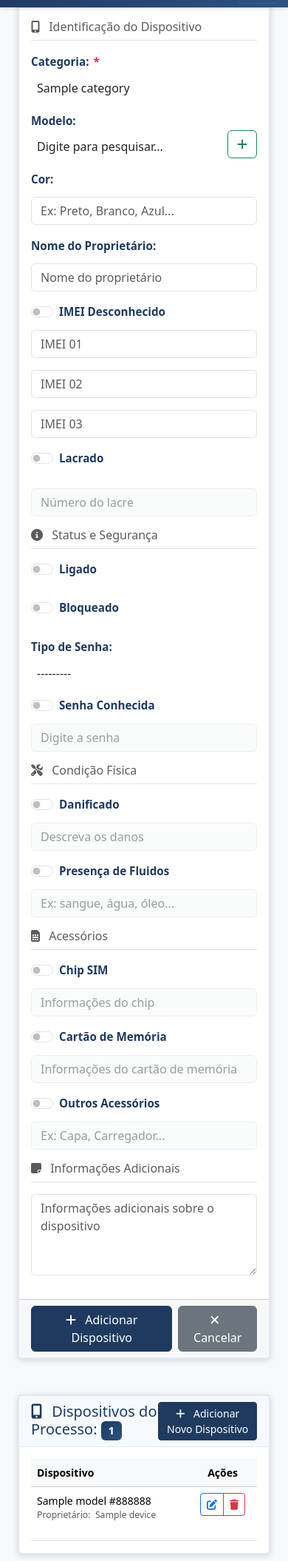
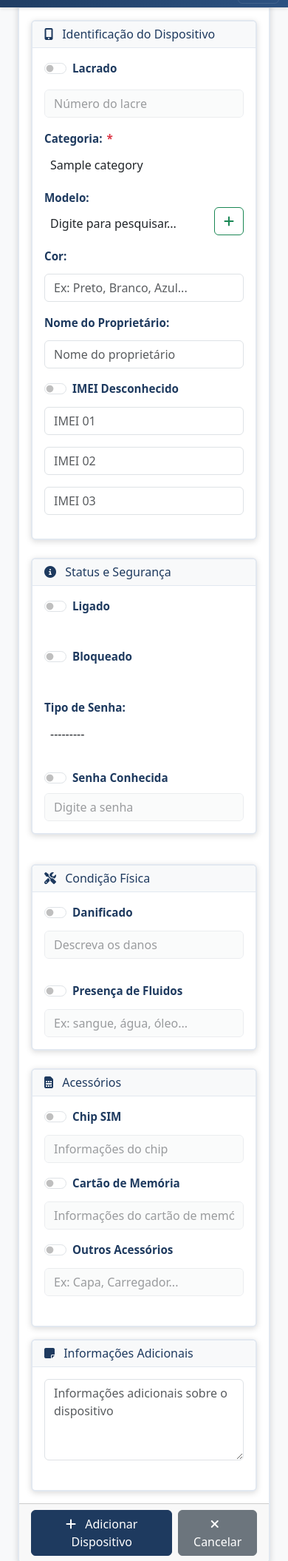
Before and after one commit to leonardofandrade/next, a Django app: page /next/cases/1/devices/ in a window 390 px wide, after a click on "Adicionar Novo Dispositivo". Shown: the part 777-2887 px from the top of the page at 74% size. Run offline with Django 5.2, Linux system fonts and the light colour scheme; a user stored in the database is signed in; tables that the repository leaves empty hold one stand-in row (values such as "Sample post"); some libraries are stand-ins or nearby versions.

Commit message:
refactor(cases, templates): restructure device management form for improved clarity and organization
- Enhanced the layout of the device management form by introducing card structures for better visual separation of sections.
- Updated the arrangement of form fields to improve usability, including grouping related fields and adding headers for clarity.
- Streamlined error message display and improved button placements for a more intuitive user experience.
- Removed redundant comments and cleaned up the HTML structure for better maintainability.

```diff
--- a/templates/cases/case_devices.html
+++ b/templates/cases/case_devices.html
@@ -57,7 +57,7 @@ Gerenciar os dispositivos do processo
                     {% endif %}
                     <div class="card-body">
                         {% if device_form.non_field_errors %}
-                        <div class="alert alert-danger alert-dismissible fade show" role="alert">
+                        <div class="alert alert-danger alert-dismissible fade show mb-4" role="alert">
                             <i class="fas fa-exclamation-triangle me-2"></i>
                             <strong>Erro:</strong>
                             <ul class="mb-0">
@@ -68,19 +68,32 @@ Gerenciar os dispositivos do processo
                             <button type="button" class="btn-close" data-bs-dismiss="alert" aria-label="Fechar"></button>
                         </div>
                         {% endif %}
-                        <!-- Informações Básicas do Dispositivo -->
-                        <div class="mb-3">
-                            <h6 class="text-muted mb-3 border-bottom pb-2">
+                        <div class="row g-3">
+                            <div class="col-md-12">
+                                <div class="card">
+                                    <div class="card-header bg-light">
+                                        <h6 class="card-title mb-0">
                                             <i class="fas fa-mobile-alt me-2"></i>
                                             Identificação do Dispositivo
                                         </h6>
-                            <div class="row g-3 mb-3">
+                                    </div>
+                                    <div class="card-body">
+                                        <div class="row g-3">
+                                            <div class="col-md-2">
+                                                <div class="form-check form-switch form-label mb-3">
+                                                    {{ device_form.is_sealed }}
+                                                    <label class="form-check-label" for="{{ device_form.is_sealed.id_for_label }}">
+                                                        {{ device_form.is_sealed.label }}
+                                                    </label>
+                                                </div>
+                                                <div id="security_seal_field">{{ device_form.security_seal }}</div>
+                                            </div>
                                             <div class="col-md-3">
                                                 {{ device_form.device_category|form_label_class }}
                                                 {{ device_form.device_category }}
                                                 {{ device_form.device_category.errors }}
                                             </div>
-                                <div class="col-md-9">
+                                            <div class="col-md-4">
                                                 <div class="d-flex align-items-end gap-2">
                                                     <div class="flex-grow-1">
                                                         {{ device_form.device_model|form_label_class }}
@@ -98,20 +111,17 @@ Gerenciar os dispositivos do processo
                                                     </div>
                                                 </div>
                                             </div>
-                            </div>
-                            <div class="row g-3 mb-3">
                                             <div class="col-md-3">
                                                 {{ device_form.color|form_label_class }}
                                                 {{ device_form.color }}
                                                 {{ device_form.color.errors }}
                                             </div>
-                                <div class="col-md-9">
+                                            <div class="col-md-3">
                                                 {{ device_form.owner_name|form_label_class }}
                                                 {{ device_form.owner_name }}
                                                 {{ device_form.owner_name.errors }}
                                             </div>
-
-                            </div>
+                                            <div class="col-md-9">
                                                 <div class="row g-3">
                                                     <div class="col-md-12">
                                                         <div class="form-check form-switch form-label">
@@ -149,29 +159,26 @@ Gerenciar os dispositivos do processo
                                                         {% endif %}
                                                     </div>
                                                 </div>
-                            <div class="row g-3 mb-3">
-                                <div class="col-md-3">
-                                    <div class="form-check form-switch form-label">
-                                        {{ device_form.is_sealed }}
-                                        <label class="form-check-label" for="{{ device_form.is_sealed.id_for_label }}">
-                                            {{ device_form.is_sealed.label }}
-                                        </label>
                                             </div>
                                         </div>
-                                <div class="col-md-9">
-                                    <div id="security_seal_field">{{ device_form.security_seal }}</div>
+
                                     </div>
                                 </div>
                             </div>
 
-                        <!-- Status e Segurança -->
-                        <div class="mb-3">
-                            <h6 class="text-muted mb-3 border-bottom pb-2">
+                        </div>
+                        <div class="row g-3">
+                            <div class="col-md-6">
+                                <div class="card">
+                                    <div class="card-header bg-light">
+                                        <h6 class="card-title mb-0">
                                             <i class="fas fa-info-circle me-2"></i>
                                             Status e Segurança
                                         </h6>
-                            <div class="row g-3 mb-3">
-                                <div class="col-md-3">
+                                    </div>
+                                    <div class="card-body">
+                                        <div class="row g-3">
+                                            <div class="col-md-2 mb-3">
                                                 <div class="form-check form-switch form-label">
                                                     {{ device_form.is_turned_on }}
                                                     <label class="form-check-label" for="{{ device_form.is_turned_on.id_for_label }}">
@@ -179,7 +186,7 @@ Gerenciar os dispositivos do processo
                                                     </label>
                                                 </div>
                                             </div>
-                                <div class="col-md-3">
+                                            <div class="col-md-2 mb-3">
                                                 <div class="form-check form-switch form-label">
                                                     {{ device_form.is_locked }}
                                                     <label class="form-check-label" for="{{ device_form.is_locked.id_for_label }}">
@@ -187,15 +194,13 @@ Gerenciar os dispositivos do processo
                                                     </label>
                                                 </div>
                                             </div>
-                            </div>
-                            <div class="row g-3 mb-3">
-                                <div class="col-md-6">
+                                            <div class="col-md-3 mb-3">
                                                 {{ device_form.password_type|form_label_class }}
                                                 {{ device_form.password_type }}
                                                 {{ device_form.password_type.errors }}
                                             </div>
-                                <div class="col-md-6">
-                                    <div class="form-check form-switch form-label">
+                                            <div class="col-md-5">
+                                                <div class="form-check form-switch form-label mb-2">
                                                     {{ device_form.is_password_known }}
                                                     <label class="form-check-label" for="{{ device_form.is_password_known.id_for_label }}">
                                                         {{ device_form.is_password_known.label }}
@@ -205,22 +210,26 @@ Gerenciar os dispositivos do processo
                                             </div>
                                         </div>
                                     </div>
-
-                        <!-- Condição Física -->
-                        <div class="mb-3">
-                            <h6 class="text-muted mb-3 border-bottom pb-2">
+                                </div>
+                            </div>
+                            <div class="col-md-6">
+                                <div class="card">
+                                    <div class="card-header bg-light">
+                                        <h6 class="card-title mb-0">
                                             <i class="fas fa-tools me-2"></i>
                                             Condição Física
                                         </h6>
-                            <div class="row g-3 mb-3">
-                                <div class="col-md-6">
+                                    </div>
+                                    <div class="card-body">
+                                        <div class="row g-3">
+                                            <div class="col-md-6 mb-3">
                                                 <div class="form-check form-switch form-label">
                                                     {{ device_form.is_damaged }}
                                                     <label class="form-check-label" for="{{ device_form.is_damaged.id_for_label }}">
                                                         {{ device_form.is_damaged.label }}
                                                     </label>
                                                 </div>
-                                    <div id="damage_description_field">{{ device_form.damage_description }}</div>
+                                                <div id="damage_description_field" class="mt-2">{{ device_form.damage_description }}</div>
                                             </div>
                                             <div class="col-md-6">
                                                 <div class="form-check form-switch form-label">
@@ -229,26 +238,32 @@ Gerenciar os dispositivos do processo
                                                         {{ device_form.has_fluids.label }}
                                                     </label>
                                                 </div>
-                                    <div id="fluids_description_field">{{ device_form.fluids_description }}</div>
+                                                <div id="fluids_description_field" class="mt-2">{{ device_form.fluids_description }}</div>
                                             </div>
                                         </div>
                                     </div>
-
-                        <!-- Acessórios -->
-                        <div class="mb-3">
-                            <h6 class="text-muted mb-3 border-bottom pb-2">
+                                </div>
+                            </div>
+                        </div>
+                        <div class="row g-3">
+                            <div class="col-md-6">
+                                <div class="card h-100">
+                                    <div class="card-header bg-light">
+                                        <h6 class="card-title mb-0">
                                             <i class="fas fa-sim-card me-2"></i>
                                             Acessórios
                                         </h6>
-                            <div class="row g-3 mb-3">
-                                <div class="col-md-4">
+                                    </div>
+                                    <div class="card-body">
+                                        <div class="row g-3">
+                                            <div class="col-md-8">
                                                 <div class="form-check form-switch form-label">
                                                     {{ device_form.has_sim_card }}
                                                     <label class="form-check-label" for="{{ device_form.has_sim_card.id_for_label }}">
                                                         {{ device_form.has_sim_card.label }}
                                                     </label>
                                                 </div>
-                                    <div id="sim_card_info_field">{{ device_form.sim_card_info }}</div>
+                                                <div id="sim_card_info_field" class="mt-2">{{ device_form.sim_card_info }}</div>
                                             </div>
                                             <div class="col-md-4">
                                                 <div class="form-check form-switch form-label">
@@ -257,32 +272,40 @@ Gerenciar os dispositivos do processo
                                                         {{ device_form.has_memory_card.label }}
                                                     </label>
                                                 </div>
-                                    <div id="memory_card_info_field">{{ device_form.memory_card_info }}</div>
+                                                <div id="memory_card_info_field" class="mt-2">{{ device_form.memory_card_info }}</div>
                                             </div>
-                                <div class="col-md-4">
+                                            <div class="col-md-12">
                                                 <div class="form-check form-switch form-label">
                                                     {{ device_form.has_other_accessories }}
                                                     <label class="form-check-label" for="{{ device_form.has_other_accessories.id_for_label }}">
                                                         {{ device_form.has_other_accessories.label }}
                                                     </label>
                                                 </div>
-                                    <div id="other_accessories_info_field">{{ device_form.other_accessories_info }}</div>
+                                                <div id="other_accessories_info_field" class="mt-2">{{ device_form.other_accessories_info }}</div>
                                             </div>
                                         </div>
                                     </div>
-
-                        <!-- Informações Adicionais -->
-                        <div class="mb-3">
-                            <h6 class="text-muted mb-3 border-bottom pb-2">
+                                </div>
+                            </div>
+                            <div class="col-md-6">
+                                <div class="card h-100">
+                                    <div class="card-header bg-light">
+                                        <h6 class="card-title mb-0">
                                             <i class="fas fa-sticky-note me-2"></i>
                                             Informações Adicionais
                                         </h6>
-                            <div class="row g-3 mb-3">
+                                    </div>
+                                    <div class="card-body">
+                                        <div class="row g-3">
                                             <div class="col-md-12">
                                                 {{ device_form.additional_info }}
                                             </div>
                                         </div>
                                     </div>
+                                </div>
+                            </div>
+                        </div>
+
                     </div>
                     <div class="card-footer">
                         <div class="d-flex justify-content-between align-items-center">
```
Lines whose indentation alone changed are shown as unchanged.
